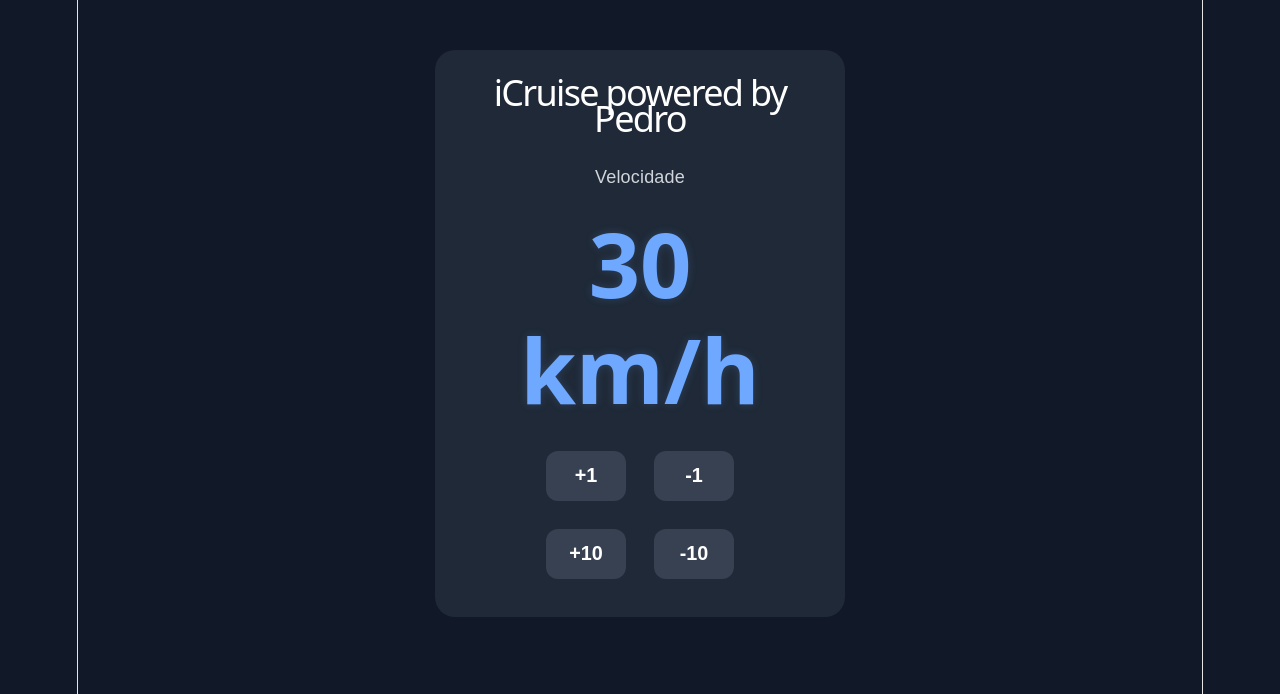
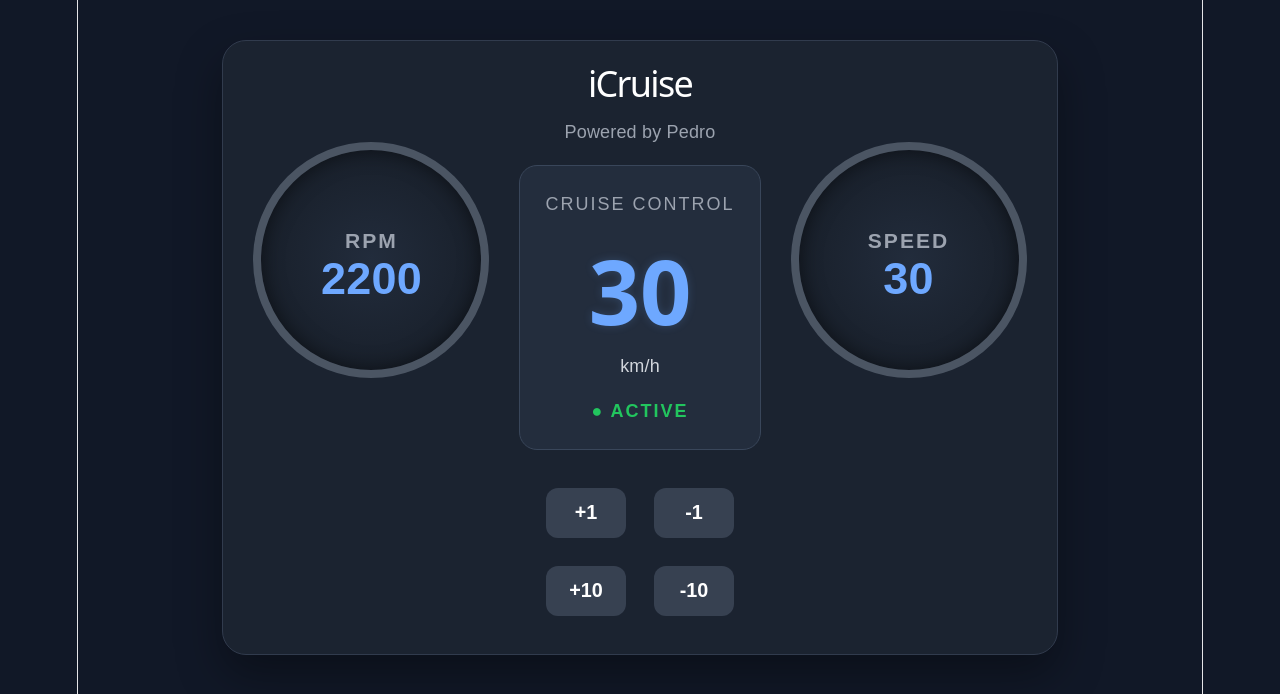
Before and after one commit to dtnnsgdz2m-lgtm/icruise, a React (Vite) app: page / in a window 1280 px wide. Shown: the top 694 px of the page. Built offline with nearby package versions, Linux system fonts and the light colour scheme.

Commit message:
added gauges

```diff
--- a/src/components/CruiseControl.css
+++ b/src/components/CruiseControl.css
@@ -50,20 +50,94 @@ button:active {
 }
 
 .dashboard {
-     transition: transform .3s ease;
-                box-shadow: .3s ease;
-    width: 350px;
-    margin: 50px auto;
-    background:#1f2937;
-    border-radius: 20px;
+    max-width: 1100px;
+    margin: 40px auto;
     padding: 30px;
-    text-align: center;
-    color: white
-
+    background: #1b2330;
+    border-radius: 24px;
+    border: 1px solid #313b4d;
+    box-shadow: 0 20px 45px rgba(0,0,0,.35);
+    color: white;
 }
 .dashboard:hover {
     transform: translateY(-4px);
     box-shadow: 0 20px 40px rgba(0,0,0,.35);
+}
+
+.gauges-row {
+    display: flex;
+    justify-content: space-between;
+    align-items: center;
+    gap: 30px;
+    margin-bottom: 30px;
+}
+
+.gauge {
+    flex: 1;
+    display: flex;
+    justify-content: center;
+}
+
+.gauge-circle {
+    width: 220px;
+    height: 220px;
+    border-radius: 50%;
+    border: 8px solid #4b5563;
+    background: radial-gradient(circle, #222c3c 0%, #151b24 100%);
+    display: flex;
+    flex-direction: column;
+    align-items: center;
+    justify-content: center;
+    box-shadow: inset 0 0 20px rgba(0,0,0,.5);
+}
+
+.gauge-circle h3 {
+    margin: 0;
+    color: #9ca3af;
+    letter-spacing: 2px;
+}
+
+.gauge-circle span {
+    margin-top: 12px;
+    font-size: 2.5rem;
+    font-weight: bold;
+    color: #6ea8ff;
+}
+
+.cruise-display {
+    flex: 1.2;
+    text-align: center;
+}
+
+.subtitle {
+    color: #9ca3af;
+    margin-top: -10px;
+    margin-bottom: 20px;
+}
+
+.speed-card {
+    background: #232d3d;
+    border-radius: 18px;
+    padding: 25px;
+    border: 1px solid #39465a;
+}
+
+.label {
+    text-transform: uppercase;
+    letter-spacing: 2px;
+    color: #9ca3af;
+}
+
+.unit {
+    color: #d1d5db;
+    margin-top: -10px;
+}
+
+.status {
+    margin-top: 18px;
+    color: #22c55e;
+    font-weight: bold;
+    letter-spacing: 2px;
 }
 .button-group {
     display: flex;
--- a/src/components/CruiseControl.jsx
+++ b/src/components/CruiseControl.jsx
@@ -17,25 +17,49 @@ function CruiseControl() {
 
     return (
         <div className="dashboard">
-            <h1>iCruise powered by Pedro</h1>
-            <p>Velocidade</p>
-            <h2>{velocidade} km/h</h2>
+            <div className="gauges-row">
+                <div className="gauge">
+                    <div className="gauge-circle">
+                        <h3>RPM</h3>
+                        <span>2200</span>
+                    </div>
+                </div>
+
+                <div className="cruise-display">
+                    <h1>iCruise</h1>
+                    <p className="subtitle">Powered by Pedro</p>
+
+                    <div className="speed-card">
+                        <p className="label">CRUISE CONTROL</p>
+                        <h2>{velocidade}</h2>
+                        <p className="unit">km/h</p>
+                        <p className="status">● ACTIVE</p>
+                    </div>
+                </div>
+
+                <div className="gauge">
+                    <div className="gauge-circle">
+                        <h3>SPEED</h3>
+                        <span>{velocidade}</span>
+                    </div>
+                </div>
+            </div>
+
             <div className="button-group">
                 <div>
                     <button onClick={() => setVelocidade(velocidade + 1)}>+1</button>
                     <button onClick={() => {
                         if (velocidade > 30) {
-                        setVelocidade(velocidade - 1);
+                            setVelocidade(velocidade - 1);
                         }
                     }}>-1</button>
                 </div>
 
                 <div>
-                <button onClick={aumentar10}>+10</button>
-                <button onClick={diminuir10}>-10</button>
-    </div>
-</div>
-
+                    <button onClick={aumentar10}>+10</button>
+                    <button onClick={diminuir10}>-10</button>
+                </div>
+            </div>
         </div>
     );
 }
```
